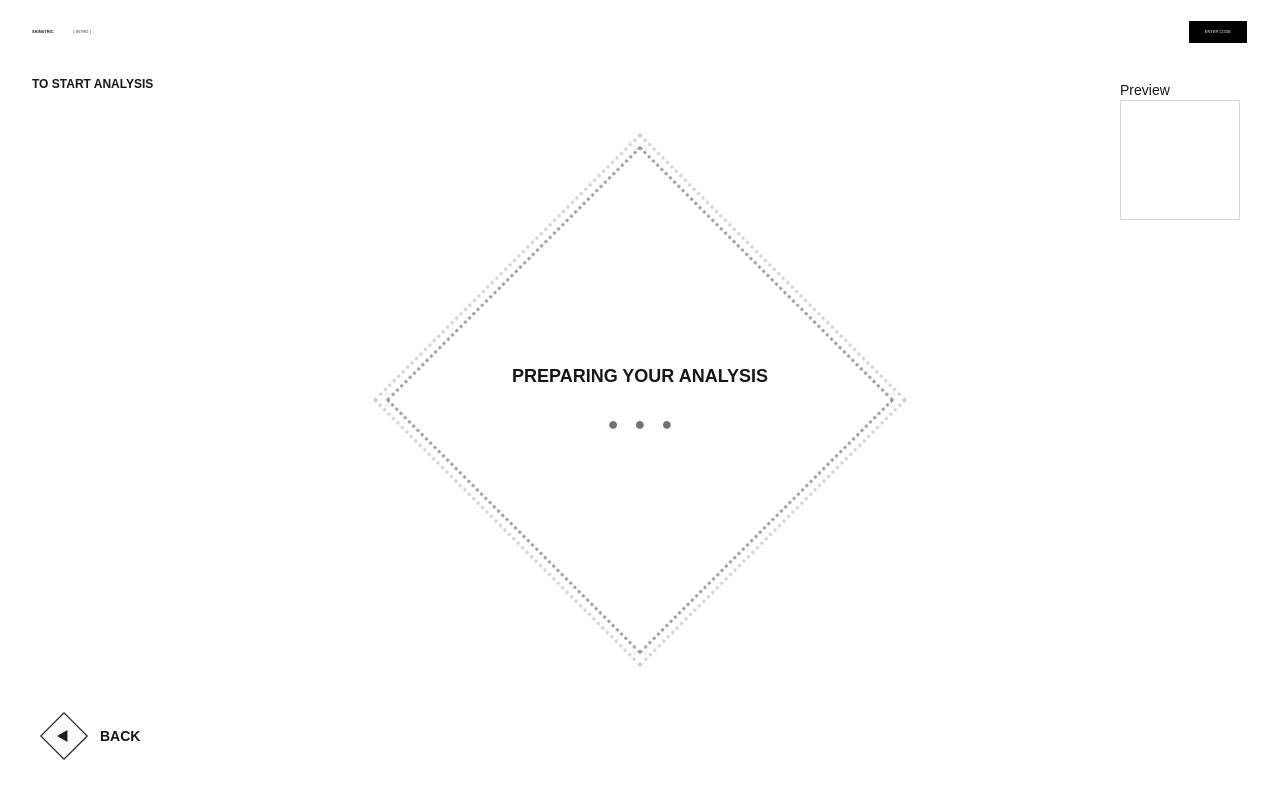
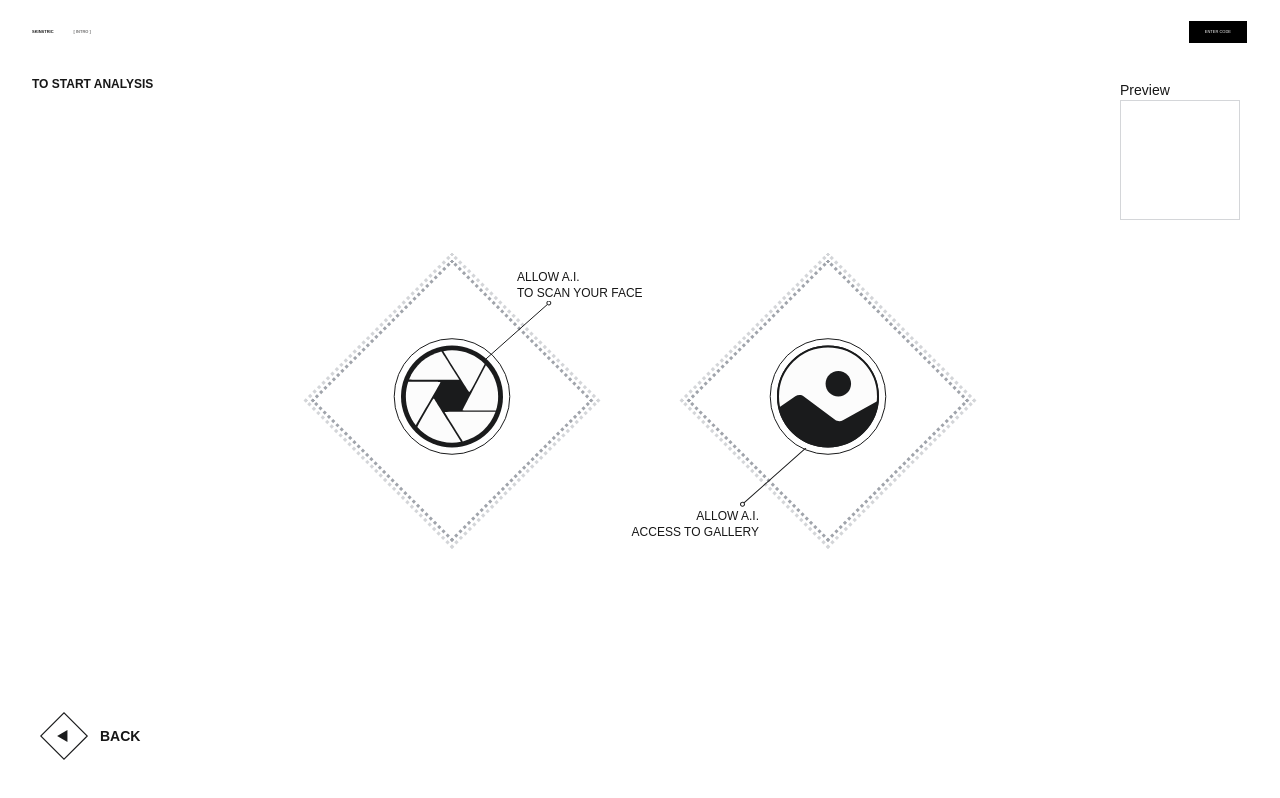
Before and after one commit to connorklee0/SkinstricAI, a Next.js app: page /result in a window 1280 px wide. Built offline with nearby package versions, Linux system fonts and the light colour scheme.

Commit message:
fix condtional

```diff
--- a/app/(main)/result/page.tsx
+++ b/app/(main)/result/page.tsx
@@ -48,7 +48,7 @@ const Result = () => {
 
       {/* Main Content */}
       <div className="absolute text-center top-1/2 left-1/2 transform -translate-x-1/2 -translate-y-1/2 flex">
-        {true ? (
+        {isUploading ? (
           <Border size={90}>
             <div className="flex flex-col">
               <div className="text-lg font-bold uppercase flex flex-col items-center">
```
